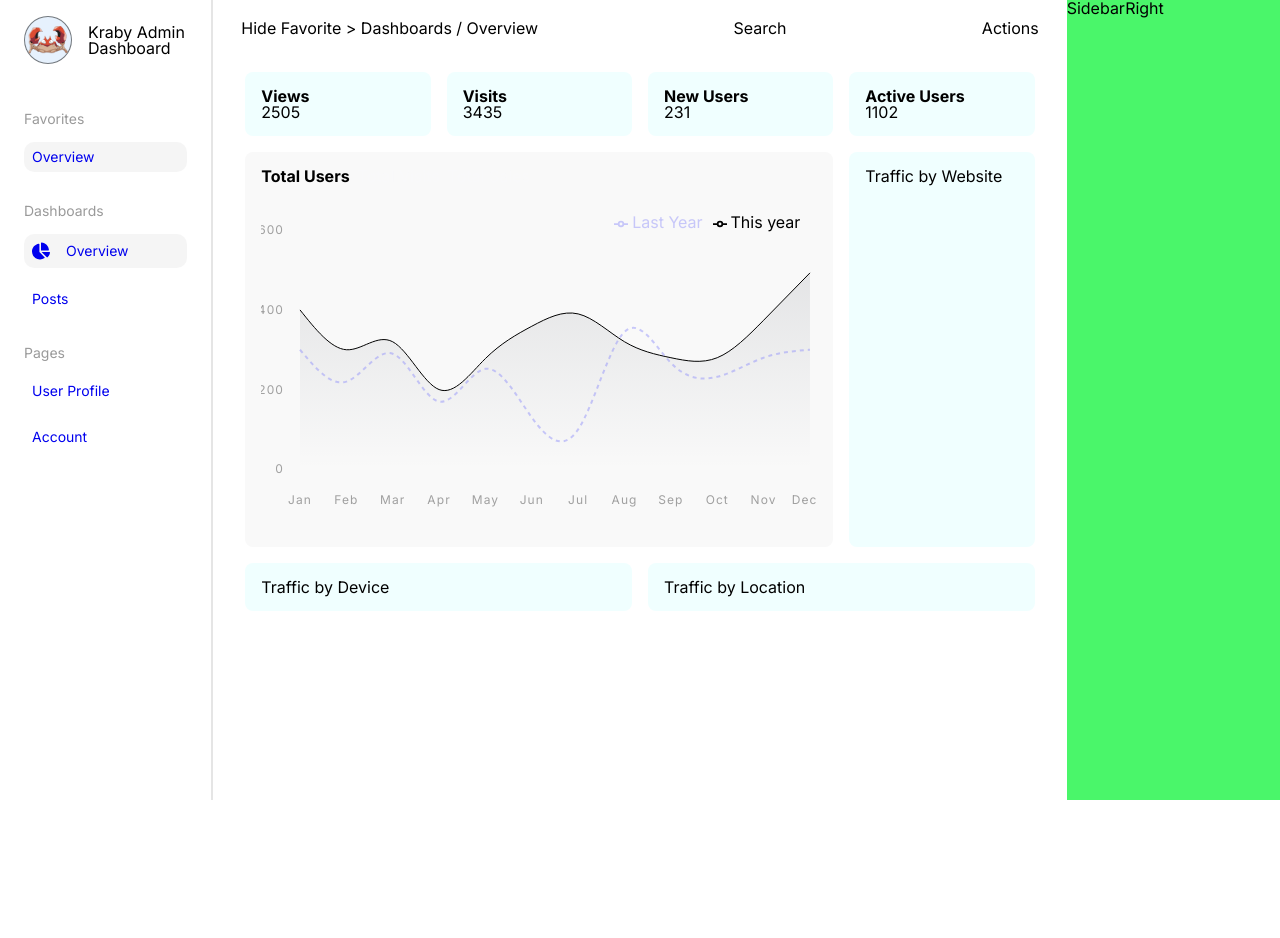
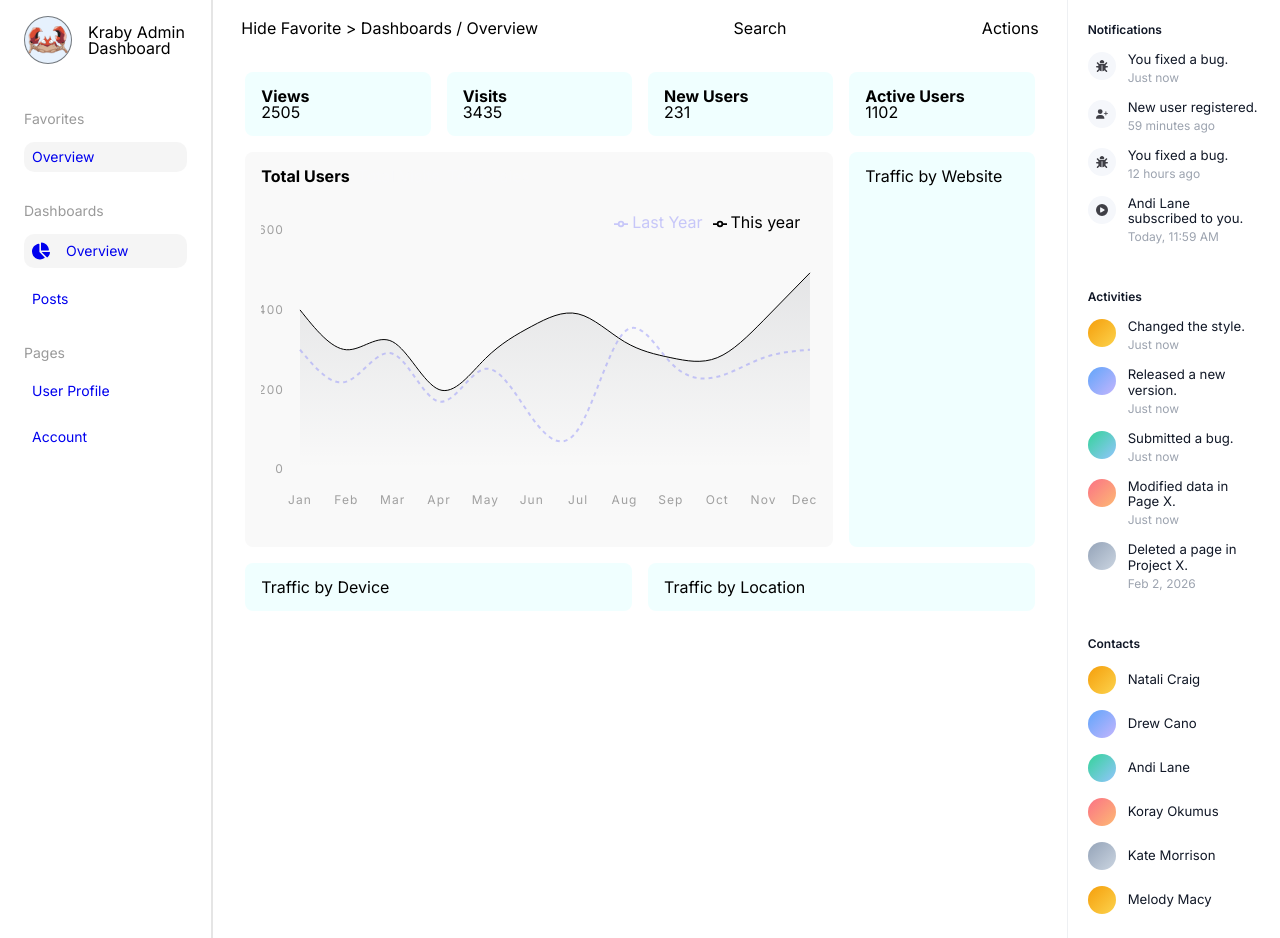
Before and after one commit to rodrigoronin/krab-admin-dashboard, a React (Vite) app: page / in a window 1280 px wide. Before the commit the page ends 800 px from the top, so only its background shows below. Built offline with nearby package versions, Linux system fonts and the light colour scheme.

Commit message:
feat: SidebarRigth layout finished

```diff
--- a/src/components/feature/sidebar-right/SidebarRight.tsx
+++ b/src/components/feature/sidebar-right/SidebarRight.tsx
@@ -1,7 +1,78 @@
+import { FaBug, FaCirclePlay, FaUserPlus } from "react-icons/fa6";
 import style from "@styles/SidebarRight.module.css";
 
+const notifications = [
+  { icon: FaBug, text: "You fixed a bug.", time: "Just now" },
+  { icon: FaUserPlus, text: "New user registered.", time: "59 minutes ago" },
+  { icon: FaBug, text: "You fixed a bug.", time: "12 hours ago" },
+  { icon: FaCirclePlay, text: "Andi Lane subscribed to you.", time: "Today, 11:59 AM" },
+];
+
+const activities = [
+  "Changed the style.",
+  "Released a new version.",
+  "Submitted a bug.",
+  "Modified data in Page X.",
+  "Deleted a page in Project X.",
+];
+
+const contacts = [
+  "Natali Craig",
+  "Drew Cano",
+  "Andi Lane",
+  "Koray Okumus",
+  "Kate Morrison",
+  "Melody Macy",
+];
+
 const SidebarRight = () => {
-  return <div className={style["container"]}>SidebarRight</div>;
+  return (
+    <aside className={style.container}>
+      <section className={style.section}>
+        <h2 className={style.title}>Notifications</h2>
+        <div className={style.list}>
+          {notifications.map(({ icon: Icon, text, time }) => (
+            <div key={`${text}-${time}`} className={style.item}>
+              <span className={style.icon}>
+                <Icon size={12} />
+              </span>
+              <div>
+                <p className={style.text}>{text}</p>
+                <span className={style.meta}>{time}</span>
+              </div>
+            </div>
+          ))}
+        </div>
+      </section>
+
+      <section className={style.section}>
+        <h2 className={style.title}>Activities</h2>
+        <div className={style.list}>
+          {activities.map((item, index) => (
+            <div key={item} className={style.item}>
+              <span className={`${style.avatar} ${style[`avatar-${index % 5}`]}`}></span>
+              <div>
+                <p className={style.text}>{item}</p>
+                <span className={style.meta}>{index === 4 ? "Feb 2, 2026" : "Just now"}</span>
+              </div>
+            </div>
+          ))}
+        </div>
+      </section>
+
+      <section className={style.section}>
+        <h2 className={style.title}>Contacts</h2>
+        <div className={style.list}>
+          {contacts.map((item, index) => (
+            <div key={item} className={style["contact-item"]}>
+              <span className={`${style.avatar} ${style[`avatar-${index % 5}`]}`}></span>
+              <span className={style.text}>{item}</span>
+            </div>
+          ))}
+        </div>
+      </section>
+    </aside>
+  );
 };
 
 export default SidebarRight;
--- a/src/styles/SidebarRight.module.css
+++ b/src/styles/SidebarRight.module.css
@@ -1,4 +1,86 @@
 .container {
-  background-color: #4af66a;
   grid-area: sidebar-right;
+  padding: 1.5rem 1.25rem;
+  border-left: 1px solid #eef0f3;
+  background: #fff;
+  display: flex;
+  flex-direction: column;
+  gap: 3rem;
 }
+
+.title {
+  font-size: 0.75rem;
+  font-weight: 600;
+  color: #111827;
+  margin-bottom: 1rem;
+}
+
+.list {
+  display: flex;
+  flex-direction: column;
+  gap: 1rem;
+}
+
+.item,
+.contact-item {
+  display: flex;
+  align-items: flex-start;
+  gap: 0.75rem;
+}
+
+.icon {
+  width: 1.75rem;
+  height: 1.75rem;
+  display: inline-flex;
+  align-items: center;
+  justify-content: center;
+  border-radius: 999px;
+  background: #f5f7fb;
+  color: #3f3f46;
+  flex-shrink: 0;
+}
+
+.text {
+  color: #111827;
+  font-size: 0.825rem;
+  line-height: 1.2;
+  text-wrap: wrap;
+}
+
+.meta {
+  color: #9ca3af;
+  font-size: 0.75rem;
+  margin-top: 0.2rem;
+  display: inline-block;
+}
+
+.avatar {
+  width: 1.75rem;
+  height: 1.75rem;
+  border-radius: 999px;
+  flex-shrink: 0;
+}
+
+.avatar-0 {
+  background: linear-gradient(135deg, #f59e0b, #fcd34d);
+}
+
+.avatar-1 {
+  background: linear-gradient(135deg, #60a5fa, #c4b5fd);
+}
+
+.avatar-2 {
+  background: linear-gradient(135deg, #34d399, #93c5fd);
+}
+
+.avatar-3 {
+  background: linear-gradient(135deg, #fb7185, #fdba74);
+}
+
+.avatar-4 {
+  background: linear-gradient(135deg, #94a3b8, #cbd5e1);
+}
+
+.contact-item {
+  align-items: center;
+}
```
